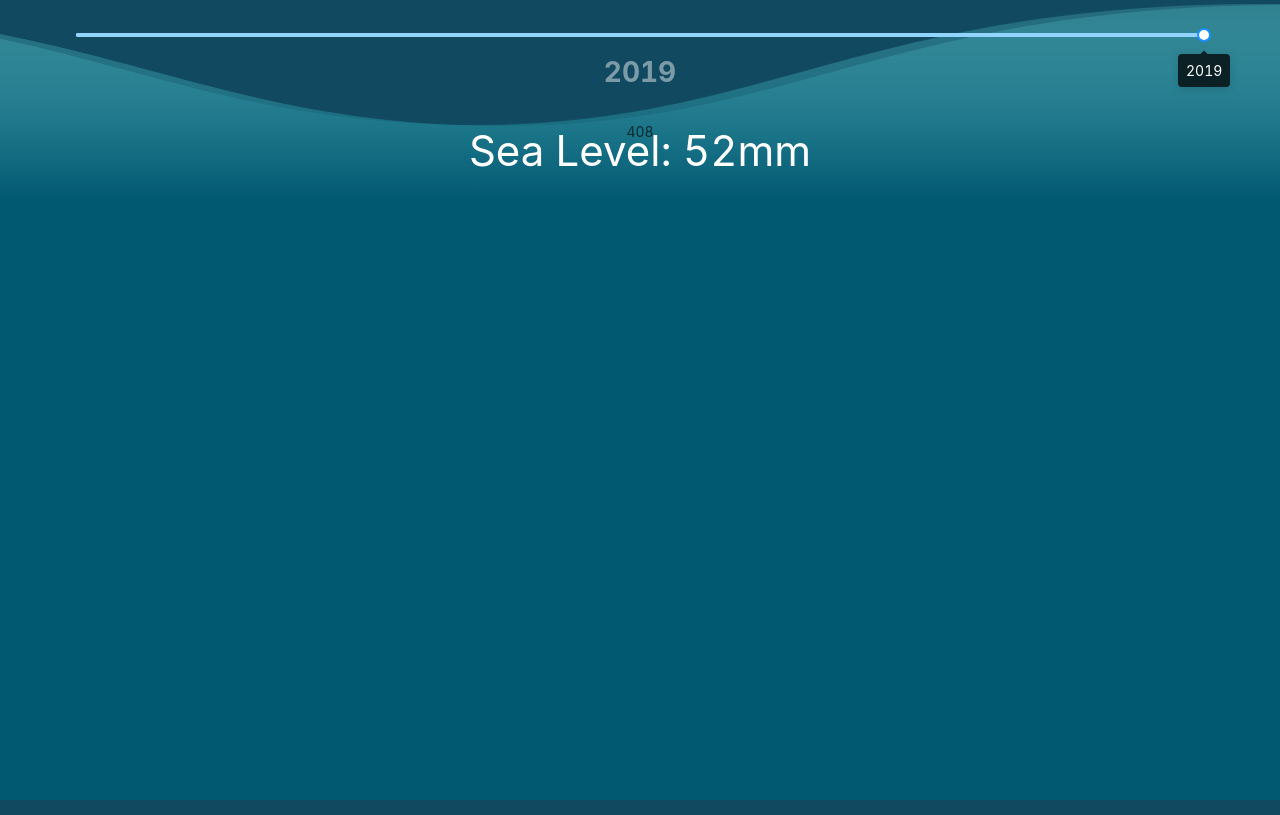
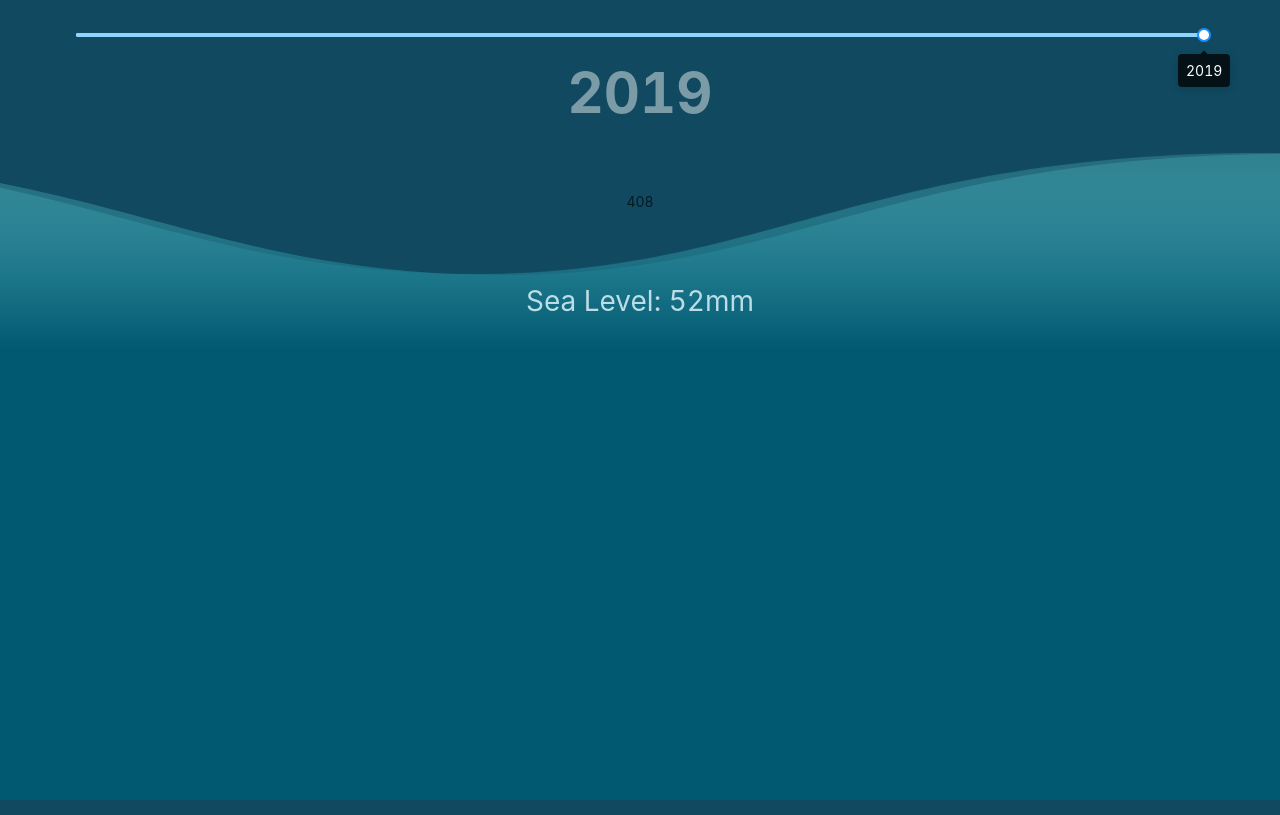
Before and after one commit to liust97/sea-level-vis, a React (Create React App) app: page / in a window 1280 px wide. Shown: the top 815 px of the page. Built offline with nearby package versions, Linux system fonts and the light colour scheme.

Commit message:
load data to state

```diff
--- a/src/App.css
+++ b/src/App.css
@@ -31,6 +31,6 @@
 .year{
   color: #ffffff73;
   font-weight: bold;
-  font-size: 2em;
+  font-size: 4em;
 
 }
--- a/src/App.js
+++ b/src/App.js
@@ -15,7 +15,10 @@ class App extends React.Component {
     this.state = {
       year: initialYear,
       co2: parseInt(data[initialYear]["co2"]),
-      sealevel: parseInt(data[initialYear]["sealevel"])
+      temp: parseInt(data[initialYear]["temp"]),
+      arctic: parseInt(data[initialYear]["arctic"]),
+      sealevel: parseInt(data[initialYear]["sealevel"]),
+      greenland: parseInt(data[initialYear]["greenland"])
     };
     this.setBackgroundColor(initialYear);
     this.onYearChange.bind(this);
--- a/src/components/Ocean.css
+++ b/src/components/Ocean.css
@@ -33,9 +33,12 @@ body {
 }
 
 .des {
-    color: white;
-    font-size: 3em;
-    transform:translate(0,-2em)
+    color: rgb(186, 221, 230);
+    font-size: 2em;
+    position: relative;
+    bottom: 2em;
+    -webkit-animation: mover 1s infinite alternate;
+    animation: mover 3s infinite  alternate;
 }
 
 @keyframes wave {
@@ -55,3 +58,12 @@ body {
     transform: translate3d(0,5px,0);
   }
 }
+
+@-webkit-keyframes mover {
+  0% { transform: translateY(0); }
+  100% { transform: translateY(-1em); }
+}
+@keyframes mover {
+  0% { transform: translateY(0); }
+  100% { transform: translateY(-1em); }
+}
--- a/src/components/Ocean.js
+++ b/src/components/Ocean.js
@@ -3,7 +3,7 @@ import "./Ocean.css";
 
 class Ocean extends React.Component {
     getPercentage (sealevel) {
-        return (sealevel + 37.55)/120 * 100 + "%"
+        return (sealevel + 37.55)/160 * 100 + "%"
     }
     render() {
         return (
```
